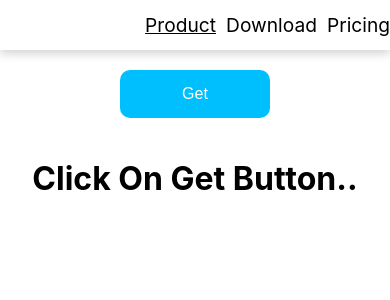
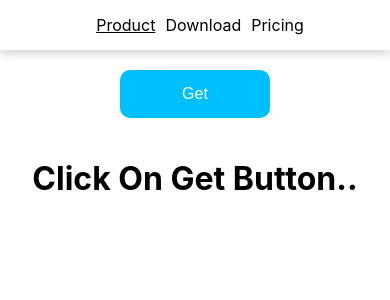
Before and after one commit to Mukulphougat/miniapiprojectbyme, a React (Create React App) app: page / in a window 390 px wide. Shown: the top 300 px of the page. Built offline with nearby package versions, Linux system fonts and the light colour scheme.

Commit message:
first commit

```diff
--- a/src/App.css
+++ b/src/App.css
@@ -38,6 +38,14 @@
 .navbar-item > * {
   font-size: 1.2rem;
   margin-left: 10px;
+}
+@media screen and (max-width: 600px){
+  .navbar-item {
+    margin: auto;
+  }
+  .navbar-item > * {
+    font-size: 1rem;
+  }
 }
 input{
   width: 400px;
--- a/src/cardStyle.css
+++ b/src/cardStyle.css
@@ -33,6 +33,14 @@
     box-shadow: 0 3px 10px rgb(0 0 0 / 0.2);
     align-items: center;
 }
+@media screen and (max-width: 600px) {
+    .card-container1 {
+        width: 300px;
+    }
+    .name {
+        font-size: 1rem;
+    }
+}
 .profile{
     border-radius: 50px;
     /*float: left;*/
```
